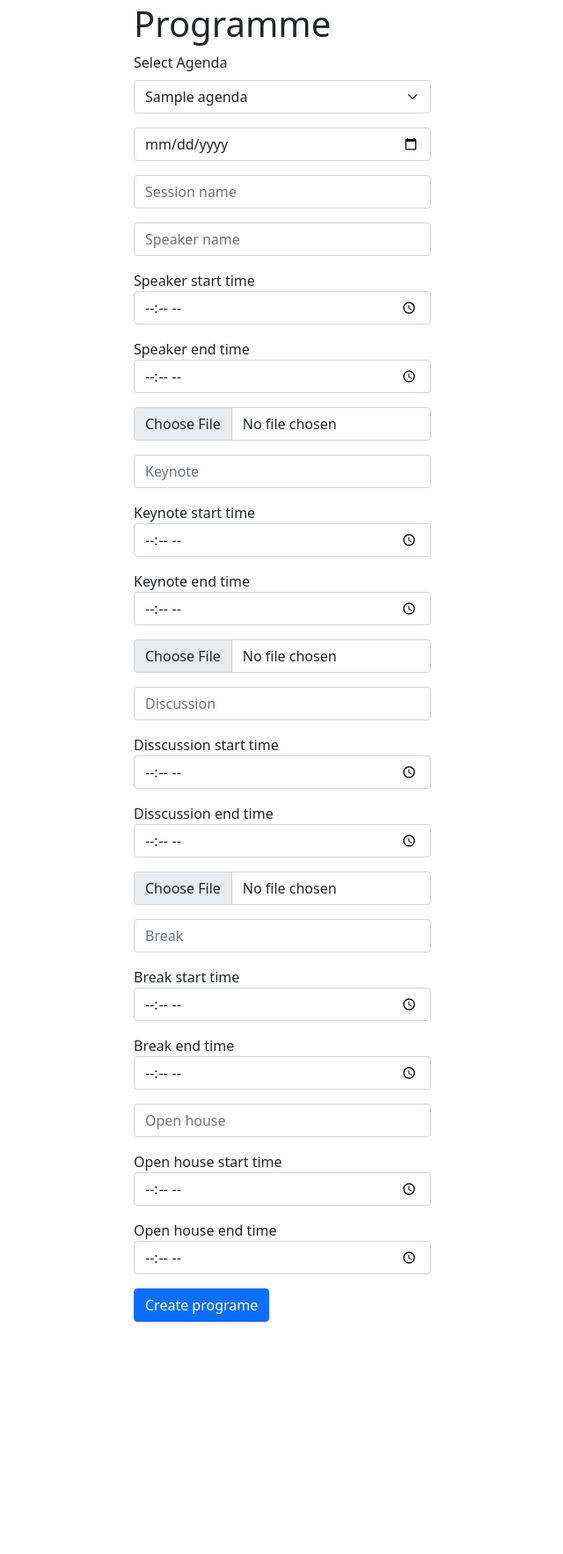
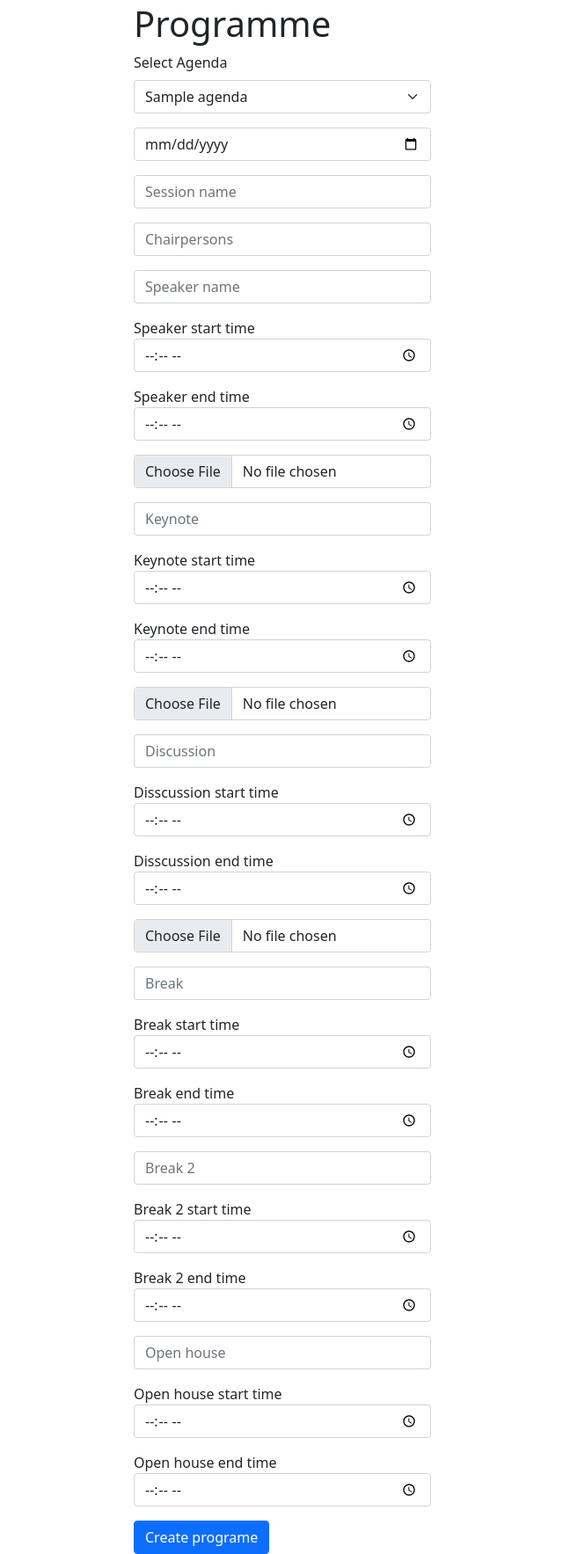
Before and after one commit to Ashok-chauhan/flask_app_event, a Flask app: page /admin/events in a window 1280 px wide. Shown: the part 53-1820 px from the top of the page at 88% size, without its empty margins (319-959 px from the left). Before the commit the page ends 1556 px from the top, so only its background shows below. Run offline with Flask 3, Linux system fonts and the light colour scheme; a user stored in the database is signed in; tables that the repository leaves empty hold one stand-in row (values such as "Sample post").

Commit message:
events fields modified

```diff
--- a/app/admin/eventform.py
+++ b/app/admin/eventform.py
@@ -35,6 +35,7 @@ class EventForm(FlaskForm):
     agenda_id = SelectField(u'Choose an option', choices=[])
     date = DateField()
     title = StringField(validators=[InputRequired()], render_kw={"placeholder":"Session name"})
+    chairpersons = StringField(render_kw={"placeholder":"Chairpersons"})
     speaker = StringField(render_kw={"placeholder":"Speaker name"})
     speaker_start = TimeField(validators=[optional()])
     speaker_end = TimeField(validators=[optional()])
@@ -52,6 +53,10 @@ class EventForm(FlaskForm):
     breaks = StringField(render_kw={"placeholder":"Break"})
     breaks_start = TimeField(validators=[optional()])
     breaks_end = TimeField(validators=[optional()])
+
+    breaks2 = StringField(render_kw={"placeholder":"Break 2"})
+    breaks2_start = TimeField(validators=[optional()])
+    breaks2_end = TimeField(validators=[optional()])
 
     open_house = StringField(render_kw={"placeholder":"Open house"})
     open_house_start = TimeField(validators=[optional()])
--- a/app/admin/routes.py
+++ b/app/admin/routes.py
@@ -61,7 +61,7 @@ def create_event():
         keynote_file = upload_file(form.keynote_file.data)
         comments_file = upload_file(form.comments_file.data)
 
-        event = Events(agenda_id=form.agenda_id.data, date=form.date.data, title=form.title.data, speaker=form.speaker.data, speaker_start=form.speaker_start.data, speaker_end=form.speaker_end.data, speaker_file=speaker_file,  keynote=form.keynote.data, keynote_start=form.keynote_start.data, keynote_end=form.keynote_end.data, keynote_file=keynote_file,  comments=form.comments.data, comments_start=form.comments_start.data, comments_end=form.comments_end.data, comments_file=comments_file,  breaks=form.breaks.data, breaks_start=form.breaks_start.data, breaks_end=form.breaks_end.data, open_house=form.open_house.data, open_house_start=form.open_house_start.data, open_house_end=form.open_house_end.data)
+        event = Events(agenda_id=form.agenda_id.data, date=form.date.data, title=form.title.data, chairpersons=form.chairpersons.data,  speaker=form.speaker.data, speaker_start=form.speaker_start.data, speaker_end=form.speaker_end.data, speaker_file=speaker_file,  keynote=form.keynote.data, keynote_start=form.keynote_start.data, keynote_end=form.keynote_end.data, keynote_file=keynote_file,  comments=form.comments.data, comments_start=form.comments_start.data, comments_end=form.comments_end.data, comments_file=comments_file,  breaks=form.breaks.data, breaks_start=form.breaks_start.data, breaks_end=form.breaks_end.data, breaks2=form.breaks2.data, breaks2_start=form.breaks2_start.data, breaks2_end=form.breaks2_end.data, open_house=form.open_house.data, open_house_start=form.open_house_start.data, open_house_end=form.open_house_end.data)
         db.session.add(event)
         db.session.commit()
         return redirect(url_for('admin.index'))
--- a/app/models/event.py
+++ b/app/models/event.py
@@ -16,6 +16,7 @@ class Events(db.Model):
     id = db.Column(db.Integer, primary_key=True)
     agenda_id= db.Column(db.Integer, index=True)
     date = db.Column(db.String(100))
+    chairpersons = db.Column(db.String(255))
     title = db.Column(db.String(255))
     speaker = db.Column(db.String(200))
     speaker_start = db.Column(db.String(100))
@@ -32,6 +33,11 @@ class Events(db.Model):
     breaks = db.Column(db.String(150))
     breaks_start = db.Column(db.String(100))
     breaks_end = db.Column(db.String(100))
+
+    breaks2 = db.Column(db.String(150))
+    breaks2_start = db.Column(db.String(100))
+    breaks2_end = db.Column(db.String(100))
+
     open_house = db.Column(db.String(150))
     open_house_start = db.Column(db.String(100), nullable=True)
     open_house_end = db.Column(db.String(100), nullable=True)
--- a/app/templates/admin/create_event.html
+++ b/app/templates/admin/create_event.html
@@ -10,6 +10,9 @@
 
     <div class="form-group mb-3">{{ form.date(class_="form-control") }}</div>
     <div class="form-group mb-3">{{ form.title(class_="form-control") }}</div>
+    <div class="form-group mb-3">
+      {{ form.chairpersons(class_="form-control") }}
+    </div>
     <div class="form-group mb-3">{{ form.speaker(class_="form-control") }}</div>
     <div class="form-group mb-3">
       <label for="speaker_start">Speaker start time</label>
@@ -64,6 +67,16 @@
       {{ form.breaks_end(class_="form-control") }}
     </div>
 
+    <div class="form-group mb-3">{{ form.breaks2(class_="form-control") }}</div>
+    <div class="form-group mb-3">
+      <label for="breaks_start">Break 2 start time</label>
+      {{ form.breaks2_start(class_="form-control") }}
+    </div>
+    <div class="form-group mb-3">
+      <label for="breaks_end">Break 2 end time</label>
+      {{ form.breaks2_end(class_="form-control") }}
+    </div>
+
     <div class="form-group mb-3">
       {{ form.open_house(class_="form-control") }}
     </div>
--- a/app/templates/admin/event.html
+++ b/app/templates/admin/event.html
@@ -10,6 +10,7 @@
 
     <div class="row">
       <div class="col-md-3">
+
         <div>Speaker: {{ event.speaker }}</div>
         <div>Strart time: {{ event.speaker_start }}</div>
         <div>End time: {{ event.speaker_end }}</div>
```
Also changed, not shown: app/api/routes.py (+16 -0 lines).
